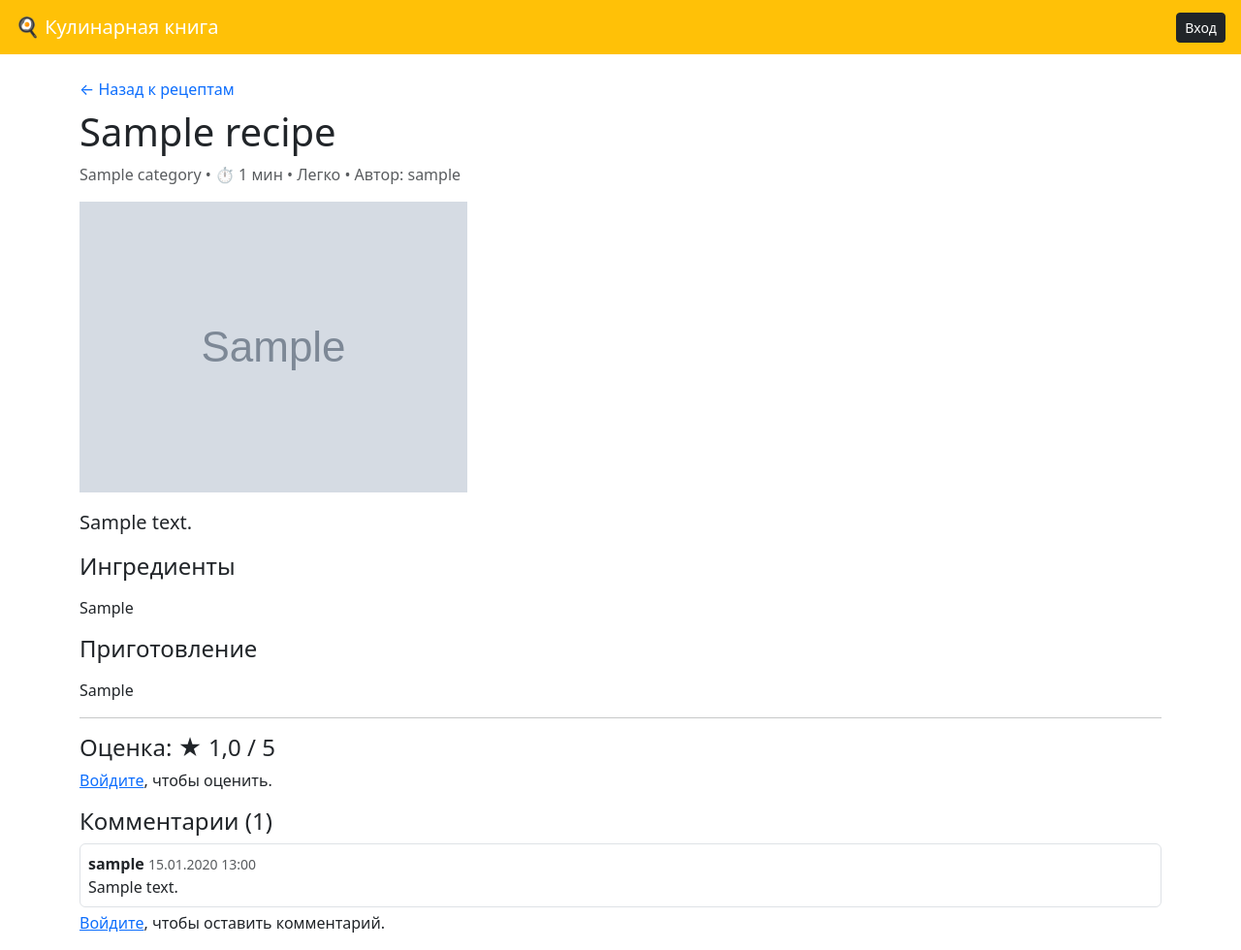
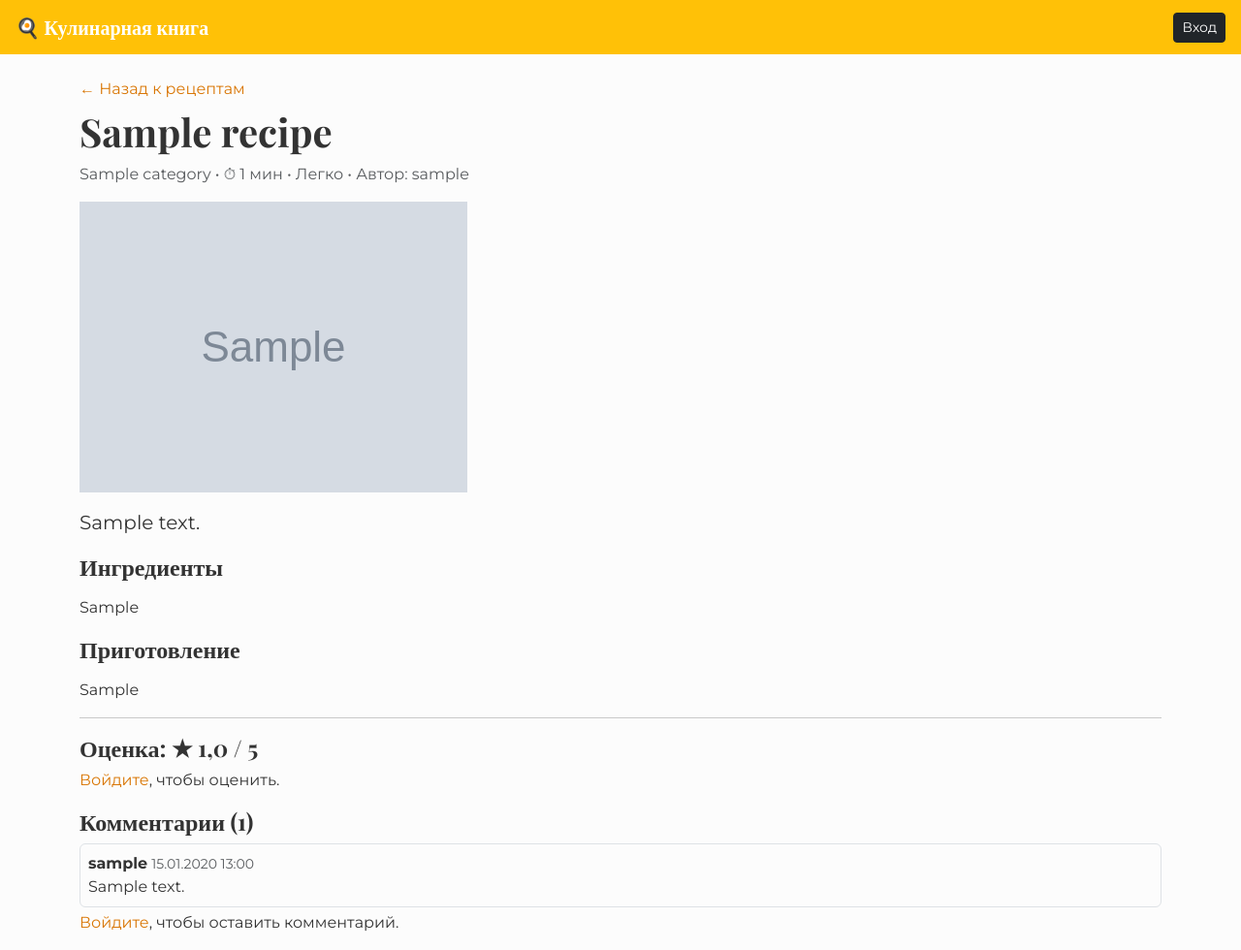
Before and after one commit to void0173/cookbook, a Django app: page /recipe/1/ in a window 1280 px wide. Shown: the whole page at 97% size. Run offline with Django 5.2, Linux system fonts and the light colour scheme; tables that the repository leaves empty hold one stand-in row (values such as "Sample post"); grey boxes marked "Sample" are stand-in pictures.

```diff
--- a/templates/base.html
+++ b/templates/base.html
@@ -4,6 +4,46 @@
   <meta charset="utf-8">
   <title>🍳 Кулинарная книга</title>
   <link href="https://cdn.jsdelivr.net/npm/bootstrap@5.3.0/dist/css/bootstrap.min.css" rel="stylesheet">
+      <!-- Подключаем красивые шрифты от Google -->
+  <link rel="preconnect" href="https://fonts.googleapis.com">
+  <link rel="preconnect" href="https://fonts.gstatic.com" crossorigin>
+  <link href="https://fonts.googleapis.com/css2?family=Montserrat:wght@400;500;700&family=Playfair+Display:wght@700&display=swap" rel="stylesheet">
+
+  <!-- Наши новые стили -->
+  <style>
+    body {
+      font-family: 'Montserrat', sans-serif;
+      background-color: #fcfcfc;
+      color: #333;
+    }
+    h1, h2, h3, h4, h5, .navbar-brand {
+      font-family: 'Playfair Display', serif;
+      font-weight: 700;
+    }
+    .card {
+      border: none;
+      border-radius: 12px;
+      box-shadow: 0 4px 15px rgba(0,0,0,0.05);
+      transition: transform 0.3s ease, box-shadow 0.3s ease;
+    }
+    .card:hover {
+      transform: translateY(-8px);
+      box-shadow: 0 12px 25px rgba(0,0,0,0.1);
+    }
+    .btn-primary, .btn-warning, .btn-success {
+      border-radius: 8px;
+      font-weight: 500;
+      padding: 8px 20px;
+    }
+    a {
+      color: #d97706;
+      text-decoration: none;
+      transition: color 0.2s;
+    }
+    a:hover {
+      color: #b45309;
+    }
+  </style>
 </head>
 <body>
 <nav class="navbar navbar-dark bg-warning px-3 mb-4">
```
Also changed, not shown: config/settings.py (+11 -7 lines).
